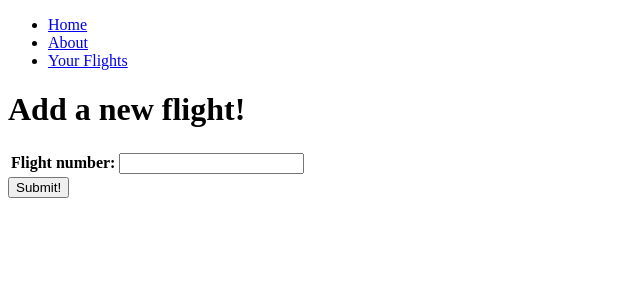
After one commit to polinovskyyoleksandr/luggage-manager-project, a Django app: page /flights/create/ in a window 1280 px wide. The commit adds this page. Shown: the top 300 px of the page, without its empty margins (0-640 px from the left). Run offline with Django 5.2, Linux system fonts and the light colour scheme.

Commit message:
added all the functionalities, starting the second and third model

```diff
--- a/luggages/models.py
+++ b/luggages/models.py
@@ -1,4 +1,5 @@
 from django.db import models
+from django.urls import reverse
 
 # Create your models here.
 
@@ -9,3 +10,6 @@ class Flight(models.Model):
 
     def __str__(self):
         return self.flight_number
+
+    def get_absolute_url(self):
+        return reverse('flight-detail', kwargs={'flight_id': self.id})
--- a/luggages/templates/base.html
+++ b/luggages/templates/base.html
@@ -9,8 +9,9 @@
     <header>
       <nav>
         <ul>
-          <li><a href="/about">About</a></li>
-          <li><a href="/flights">Your Flights</a></li>
+            <li><a href="{% url 'home' %}">Home</a></li>
+            <li><a href="{% url 'about' %}">About</a></li>
+            <li><a href="{% url 'flight-index' %}">Your Flights</a></li>
         </ul>
       </nav>
     </header>
--- a/luggages/templates/flights/index.html
+++ b/luggages/templates/flights/index.html
@@ -5,11 +5,13 @@
 />
 {% endblock %} {% block content %}
 
+<nav><ul><li><a href="{% url 'flight-create' %}">Add a flight</a></li></ul></nav>
+
 <h1>All Flights</h1>
 
 <ul>
 {% for flight in flights %}
-  <li>{{flight.flight_number}}</li>
+  <a href="{% url 'flight-detail' flight.id %}"><li>{{flight.flight_number}}</li></a>
 {% endfor %}
 </ul>
 
--- /dev/null
+++ b/luggages/templates/luggages/flight_form.html
@@ -0,0 +1,22 @@
+{% extends 'base.html' %} {% load static %} {% block head %}
+<link
+  rel="stylesheet"
+  href="{% static 'css/flights/flight-form.css' %}"
+/>
+{% endblock %} {% block content %}
+
+{% if object %}
+    <h1>Edit flight: {{ object.name }}</h1>
+  {% else %}
+    <h1>Add a new flight!</h1>
+  {% endif %}
+
+<form action="" method="post" class="form-container">
+  {% csrf_token %}
+    <table>
+      {{ form.as_table }}
+    </table>
+  <button type="submit" class="btn submit">Submit!</button>
+</form>
+
+{% endblock %}
--- a/luggages/urls.py
+++ b/luggages/urls.py
@@ -1,8 +1,13 @@
 from django.urls import path
 from . import views
+from django.views.generic import ListView
 
 urlpatterns = [
     path('', views.home, name='home'),
     path('about/', views.about, name='about'),
-    path('flights/', views.flight_index, name='flight_index' )
+    path('flights/', views.flight_index, name='flight-index' ),
+    path('flights/<int:flight_id>', views.flight_detail, name = 'flight-detail'),
+    path('flights/create/', views.FlightCreate.as_view(), name = 'flight-create'),
+    path('flights/<int:pk>/update/', views.FlightUpdate.as_view(), name='flight-update'),
+    path('flights/<int:pk>/delete/', views.FlightDelete.as_view(), name='flight-delete'),
 ]
--- a/luggages/views.py
+++ b/luggages/views.py
@@ -1,5 +1,5 @@
 from django.shortcuts import render
-from django.http import HttpResponse
+from django.views.generic.edit import CreateView, UpdateView, DeleteView
 from .models import Flight
 
 # Create your views here.
@@ -13,3 +13,19 @@ def about(request):
 def flight_index(request):
     flights = Flight.objects.all()
     return render(request, 'flights/index.html', {'flights':flights})
+
+def flight_detail(request, flight_id):
+    flight = Flight.objects.get(id=flight_id)
+    return render(request, 'flights/detail.html', {'flight': flight})
+
+class FlightCreate(CreateView):
+    model = Flight
+    fields = '__all__'
+
+class FlightUpdate(UpdateView):
+    model = Flight
+    fields = '__all__'
+
+class FlightDelete(DeleteView):
+    model = Flight
+    success_url='/flights/'
```
Also changed, not shown: luggages/templates/flights/detail.html (added, +15 -0 lines), luggages/templates/luggages/flight_confirm_delete.html (added, +16 -0 lines).
